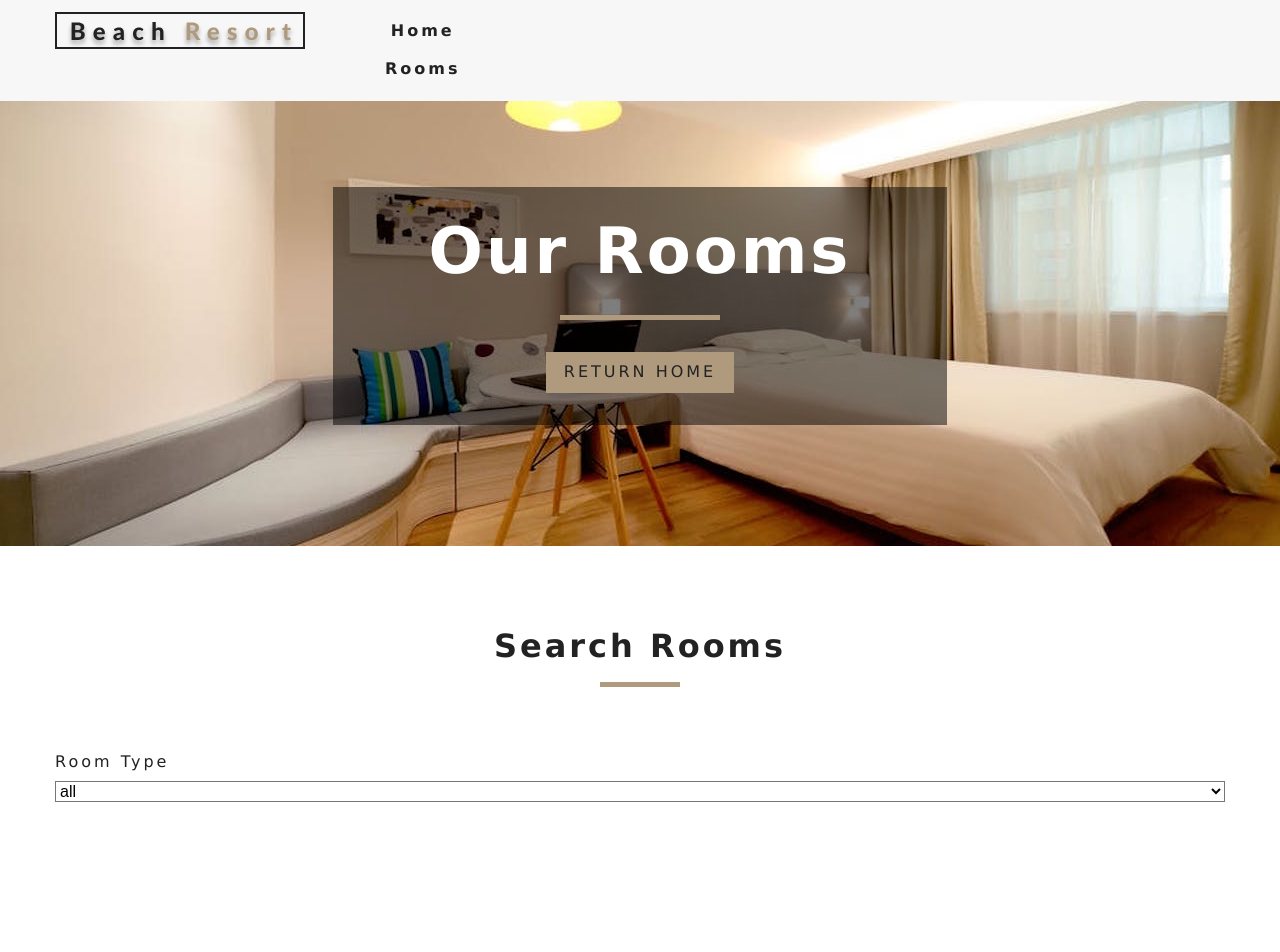
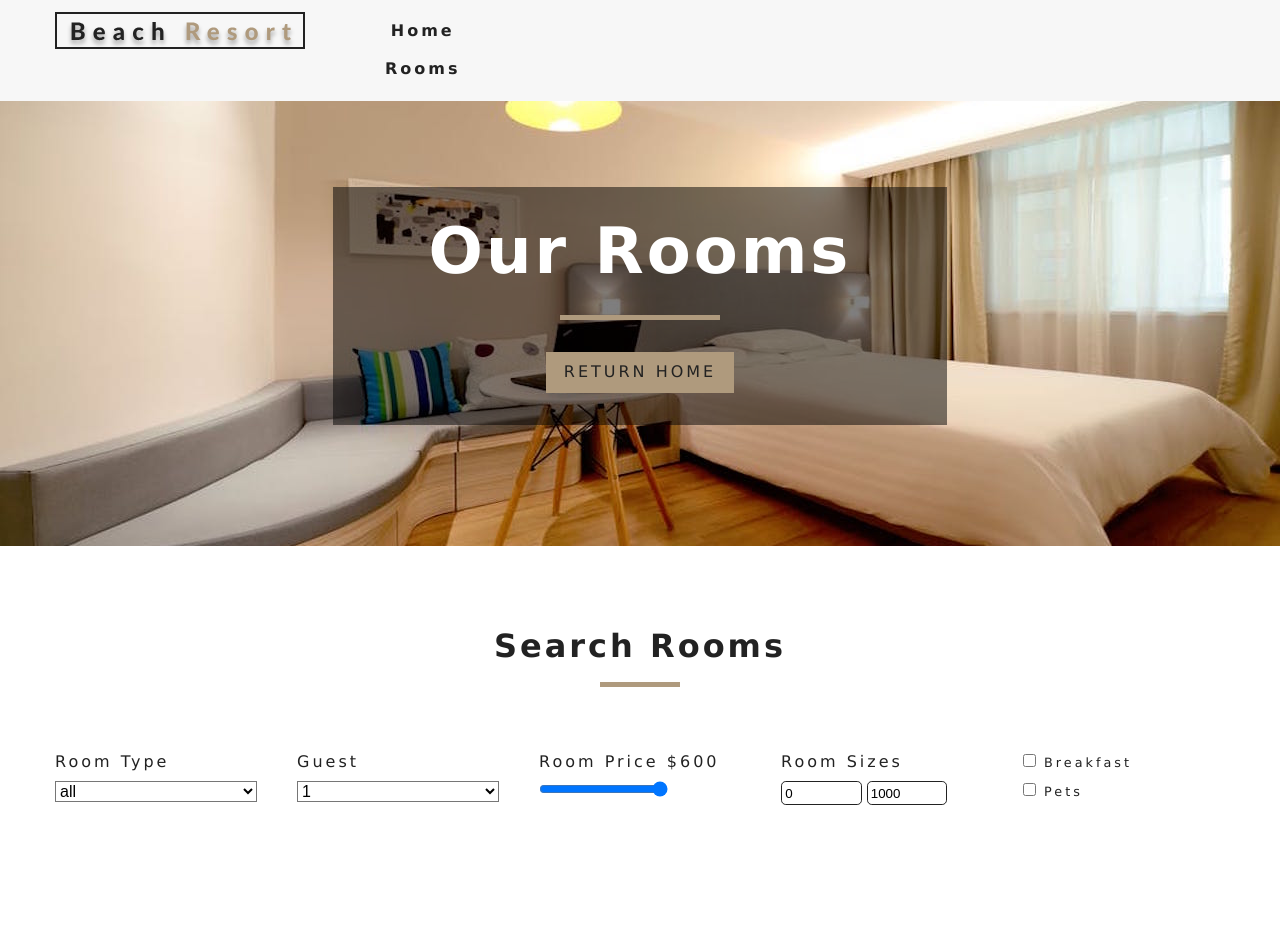
Before and after one commit to BlondeauJulien/hotelSiteWithContentful, a React (Create React App) app: page /rooms in a window 1280 px wide. Shown: the top 952 px of the page. Built offline with nearby package versions, Linux system fonts and the light colour scheme.

Commit message:
filtering by price, capacity, size and extras

```diff
--- a/src/components/RoomFilter.js
+++ b/src/components/RoomFilter.js
@@ -23,9 +23,15 @@
   } = useContext(RoomContext);
 
 
+
   let types = getUnique(rooms, 'type');
   types = ['all', ...types];
   types = types.map((item, index) => {
+    return <option key={index} value={item} >{item}</option>
+  })
+
+  let people = getUnique(rooms, 'capacity');
+  people = people.map((item, index) => {
     return <option key={index} value={item} >{item}</option>
   })
 
@@ -46,6 +52,86 @@
             </select>
           </div>
         {/* end of select type */}
+
+        {/* guests */}
+          <div className="form-group">
+            <label htmlFor="capacity">Guest</label>
+            <select
+              name="capacity"
+              id="capacity" value={capacity}
+              className="form-control"
+              onChange={handleChange}
+            >
+              {people}
+            </select>
+          </div>
+        {/* end of select type */}
+
+        {/* room price */}
+        <div className="form-group">
+          <label htmlFor="price">room price ${price}</label>
+          <input
+            type="range"
+            name="price"
+            min={minPrice}
+            max={maxPrice}
+            id="price"
+            value={price}
+            onChange={handleChange}
+            className="form-change"
+          />
+
+        </div>
+        {/* end of room price */}
+
+        {/* size */}
+        <div className="form-group">
+          <label htmlFor="size">room sizes</label>
+          <div className="size-inputs">
+            <input
+              type="number"
+              name="minSize"
+              id="size"
+              value={minSize}
+              onChange={handleChange}
+              className="size-input"
+            />
+
+            <input
+              type="number"
+              name="maxSize"
+              id="size"
+              value={maxSize}
+              onChange={handleChange}
+              className="size-input"
+            />
+          </div>
+        </div>
+        {/* end of size */}
+
+        {/* extras */}
+        <div className="form-group">
+          <div className="single-extra">
+            <input
+              type="checkbox"
+              name="breakfast"
+              id="breakfast"
+              checked={breakfast}
+              onChange={handleChange}
+            />
+            <label htmlFor="breakfast">breakfast</label>
+          </div>
+          <div className="single-extra">
+            <input
+              type="checkbox"
+              name="pets"
+              checked={pets}
+              onChange={handleChange}
+            />
+            <label htmlFor="breakfast">pets</label>
+          </div>
+        </div>
+        {/* end of extras type */}
       </form>
     </section>
   )
--- a/src/context.js
+++ b/src/context.js
@@ -57,7 +57,7 @@
 
   handleChange = event => {
     const target = event.target;
-    const value = event.type === 'checkbox' ? target.checked : target.value;
+    const value = target.type === 'checkbox' ? target.checked : target.value;
     const name = target.name;
     this.setState({
       [name]: value
@@ -68,10 +68,38 @@
   filterRooms = () => {
     let  {rooms, type, capacity, price, minSize, maxSize, breakfast, pets} = this.state;
 
+    //all the rooms
     let tempRooms = [...rooms];
+    //transform value
+    capacity = parseInt(capacity);
+    price = parseInt(price);
+
+    //filter by type
     if(type !== 'all') {
       tempRooms = tempRooms.filter(room => room.type === type);
     }
+
+    //filter by capacity
+    if(capacity !=1 ) {
+      tempRooms = tempRooms.filter(room => room.capacity >= capacity);
+    }
+
+    //filter by price
+    tempRooms = tempRooms.filter(room => room.price <= price)
+
+    //filter by size
+    tempRooms = tempRooms.filter(room => room.size >= minSize && room.size <= maxSize);
+
+    //filter by breakfirst
+    if(breakfast) {
+      tempRooms = tempRooms.filter(room => room.breakfast === true);
+    }
+
+    //filter by pets
+    if(pets) {
+      tempRooms = tempRooms.filter(room => room.pets === true);
+    }
+
     this.setState({
       sortedRooms: tempRooms
     })
```
